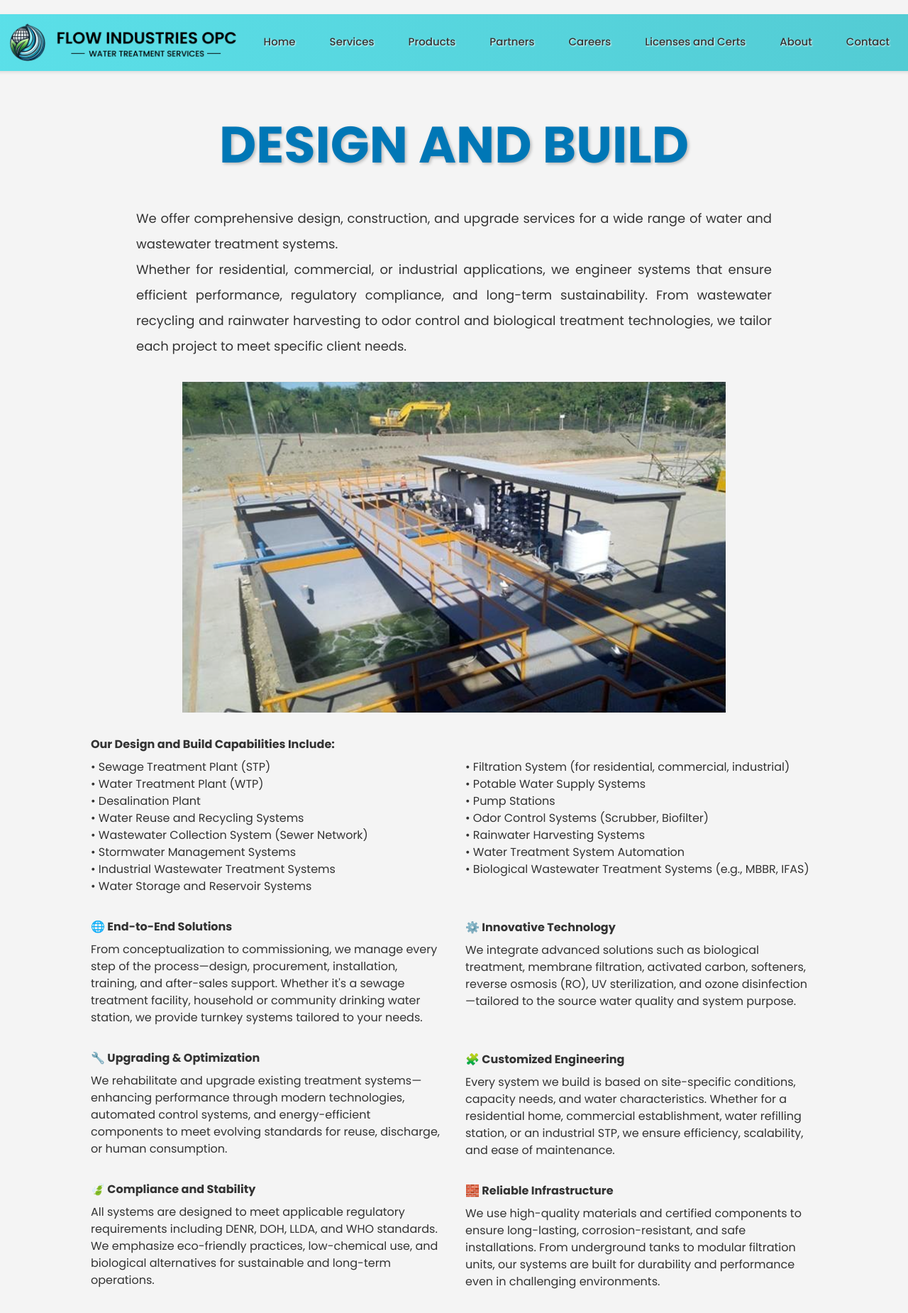
After one commit to Markivanarcega01/fiopc, a Django app: page /services/design-and-build/ in a window 1280 px wide. The commit adds this page. Shown: the whole page at 71% size. Run offline with Django 5.2, Linux system fonts and the light colour scheme.

Commit message:
Upgrade: finished services categories

```diff
--- /dev/null
+++ b/services/templates/services/design-and-build.html
@@ -0,0 +1,67 @@
+{% extends 'base.html' %}
+{% block maincontent %}
+
+{% comment %} FINISHED {% endcomment %}
+
+<div class="services">
+  <div class="title">
+    <p>DESIGN AND BUILD</p>
+  </div>
+
+  <div class="description">
+    <p>We offer comprehensive design, construction, and upgrade services for a wide range of water and wastewater treatment systems.<br>Whether for residential, commercial, or industrial applications, we engineer systems that ensure efficient performance, regulatory compliance, and long-term sustainability. From wastewater recycling and rainwater harvesting to odor control and biological treatment technologies, we tailor each project to meet specific client needs.</p>
+  </div>
+
+  <div class="image">
+    <img src="../../static/images/design-and-build.png" alt="Design and Build">
+  </div>
+
+  {% comment %} <div class="key-advantages"></div> {% endcomment %}
+  <div class="text-container">
+    <div class="column">
+      <div class="service">
+        <div class="service-title">Our Design and Build Capabilities Include:</div>
+        <div class="service-description">• Sewage Treatment Plant (STP)<br>• Water Treatment Plant (WTP)<br>• Desalination Plant<br>• Water Reuse and Recycling Systems<br>• Wastewater Collection System (Sewer Network)<br>• Stormwater Management Systems<br>• Industrial Wastewater Treatment Systems<br>• Water Storage and Reservoir Systems</div>
+      </div>
+
+      <div class="service">
+        <div class="service-title">🌐 End-to-End Solutions</div>
+        <div class="service-description">From conceptualization to commissioning, we manage every step of the process—design, procurement, installation, training, and after-sales support. Whether it's a sewage treatment facility, household or community drinking water station, we provide turnkey systems tailored to your needs.</div>
+      </div>
+
+      <div class="service">
+        <div class="service-title">🔧 Upgrading & Optimization</div>
+        <div class="service-description">We rehabilitate and upgrade existing treatment systems—enhancing performance through modern technologies, automated control systems, and energy-efficient components to meet evolving standards for reuse, discharge, or human consumption.</div>
+      </div>
+
+      <div class="service">
+        <div class="service-title">🍃 Compliance and Stability</div>
+        <div class="service-description">All systems are designed to meet applicable regulatory requirements including DENR, DOH, LLDA, and WHO standards. We emphasize eco-friendly practices, low-chemical use, and biological alternatives for sustainable and long-term operations.</div>
+      </div>
+    </div>
+
+    <div class="column">
+      <div class="service">
+        <div class="service-title"> </div>
+        <div class="service-description">• Filtration System (for residential, commercial, industrial)<br>• Potable Water Supply Systems<br>• Pump Stations<br>• Odor Control Systems (Scrubber, Biofilter)<br>• Rainwater Harvesting Systems<br>• Water Treatment System Automation<br>• Biological Wastewater Treatment Systems (e.g., MBBR, IFAS)</div>
+      </div>
+
+      <div class="service">
+        <div class="service-title"><br>⚙️ Innovative Technology</div>
+        <div class="service-description">We integrate advanced solutions such as biological treatment, membrane filtration, activated carbon, softeners, reverse osmosis (RO), UV sterilization, and ozone disinfection—tailored to the source water quality and system purpose.</div>
+      </div>
+
+      <div class="service">
+        <div class="service-title"><br>🧩 Customized Engineering</div>
+        <div class="service-description">Every system we build is based on site-specific conditions, capacity needs, and water characteristics. Whether for a residential home, commercial establishment, water refilling station, or an industrial STP, we ensure efficiency, scalability, and ease of maintenance.</div>
+      </div>
+
+      <div class="service">
+        <div class="service-title">🧱 Reliable Infrastructure</div>
+        <div class="service-description">We use high-quality materials and certified components to ensure long-lasting, corrosion-resistant, and safe installations. From underground tanks to modular filtration units, our systems are built for durability and performance even in challenging environments.</div>
+      </div>
+    </div>
+  </div>
+</div>
+
+{% endblock%}
--- a/services/templates/services/operations_and_maintenance.html
+++ /dev/null
@@ -1,6 +0,0 @@
-{% extends 'base.html' %}
-{% block maincontent %}
-
-<div>This is operations and maintenance</div>
-
-{% endblock%}
--- a/services/templates/services/technology_upgrade.html
+++ /dev/null
@@ -1,6 +0,0 @@
-{% extends 'base.html' %}
-{% block maincontent %}
-
-<div>technology upgrade</div>
-
-{% endblock%}
--- a/services/urls.py
+++ b/services/urls.py
@@ -4,8 +4,10 @@ from . import views
 app_name = 'services'
 urlpatterns = [
     path('',views.index, name='index'),
-    path('consulting_services/',views.display_consulting_services, name='consulting_services'),
+    path('consulting-services/',views.display_consulting_services, name='consulting-services'),
     path('rehabilitation/',views.display_rehabilitation, name='rehabilitation'),
-    path('technology_upgrade/',views.display_technology_upgrade, name='technology_upgrade'),
-    path('engineering_services/',views.display_engineering_services, name='engineering_services'),
+    path('technology-upgrade/',views.display_technology_upgrade, name='technology-upgrade'),
+    path('engineering-services/',views.display_engineering_services, name='engineering-services'),
+    path('operations-and-maintenance/',views.display_operations_and_maintenance, name='operations-and-maintenance'),
+    path('design-and-build/',views.display_design_and_build, name='design-and-build'),
 ]
--- a/services/views.py
+++ b/services/views.py
@@ -5,13 +5,19 @@ def index(request):
     return render(request, "services/services.html")
 
 def display_consulting_services(request):
-    return render(request, "services/consulting_services.html")
+    return render(request, "services/consulting-services.html")
 
 def display_engineering_services(request):
-    return render(request, "services/engineering_services.html")
+    return render(request, "services/engineering-services.html")
 
 def display_rehabilitation(request):
     return render(request, "services/rehabilitation.html")
 
 def display_technology_upgrade(request):
-    return render(request, "services/technology_upgrade.html")
+    return render(request, "services/technology-upgrade.html")
+
+def display_operations_and_maintenance(request):
+    return render(request, "services/operations-and-maintenance.html")
+
+def display_design_and_build(request):
+    return render(request, "services/design-and-build.html")
--- a/templates/base.html
+++ b/templates/base.html
@@ -2,7 +2,6 @@
 <html lang="en">
 <head>
     <link href="https://fonts.googleapis.com/css2?family=Poppins:wght@300;400;500;600;700&display=swap" rel="stylesheet">
-    <link href='https://unpkg.com/boxicons@2.1.4/css/boxicons.min.css' rel='stylesheet'>
     <title>FIOPC</title>
     {% load static %}
 </head>
```
Also changed, not shown: services/templates/services/consulting-services.html (renamed from services/templates/services/consulting_services.html, +8 -6 lines), services/templates/services/engineering-services.html (renamed from services/templates/services/engineering_services.html, +8 -6 lines), services/templates/services/operations-and-maintenance.html (added, +57 -0 lines), services/templates/services/rehabilitation.html (+52 -1 lines), services/templates/services/technology-upgrade.html (added, +57 -0 lines), static/images/design-and-build.png (added), static/images/operations-and-maintenance.png (added), static/images/rehabilitation.png (added), static/images/technology-upgrade.png (added).
